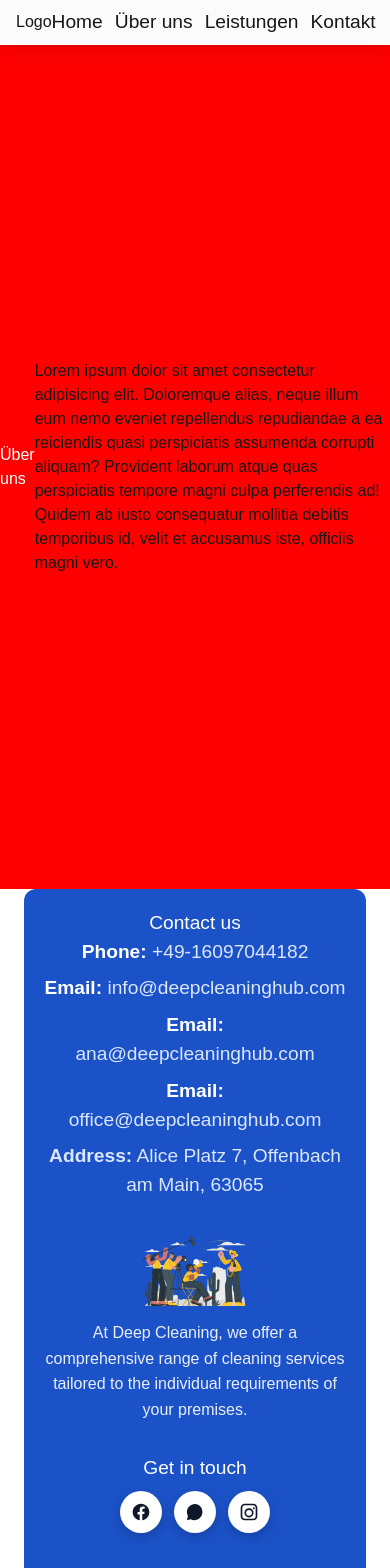
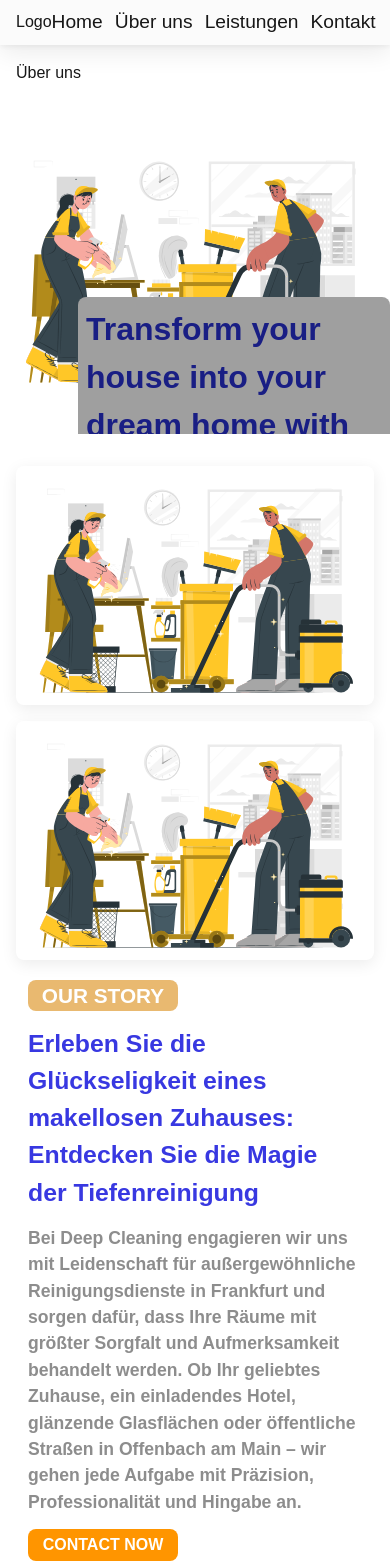
Before and after one commit to Marticvet/cleaning-web-app-ecom, a Next.js app: page /ueber-uns in a window 390 px wide. Shown: the top 1568 px of the page. Built offline with nearby package versions, Linux system fonts and the light colour scheme.

Commit message:
Our story add

```diff
--- a/src/app/page.tsx
+++ b/src/app/page.tsx
@@ -84,6 +84,10 @@ export default function Home() {
                     environment safe, fresh, and inviting.
                     `}
                 </p>
+
+                <div className={styles.cleaningServicesButton}>
+                    <Link href={""}>BOOK OUR CLEANING SERVICES</Link>
+                </div>
             </div>
         </div>
     );
--- a/src/app/ueber-uns/page.module.css
+++ b/src/app/ueber-uns/page.module.css
@@ -1,11 +1,322 @@
 .ueberUnsWrapper {
-    background-color: red;
+    /* background-color: red; */
+    /* height: 100vh; */
+    flex-grow: 1;
+    display: flex;
+    flex-direction: column;
+    align-items: center;
+    justify-content: center;
+
+    /* max-width: 1200px; */
+    margin: 0 auto;
+    padding: 16px;
+    gap: 16px;
+
+    /* margin-top: 200px; */
+}
+
+.cleaningServicesImageContainer {
+    /* full-bleed across the viewport */
+    width: 100vw;
     height: 100vh;
+
+    position: relative;
+    overflow: hidden;
+    /* center the 100vw block even if page content is centered/narrow */
+    /* margin-left: calc(50% - 50vw); */
+    /* margin-right: calc(50% - 50vw); */
+    /* margin: 32px 0; */
+}
+
+.cleaningServicesImageContainer>h2 {
+    position: absolute;
+    top: 200px;
+    left: 20vw;
+    color: rgb(25, 30, 132);
+    background-color: rgb(159, 159, 159);
+    padding: 8px;
+    border-radius: 8px;
+    font-weight: 800;
+    font-size: 2rem;
+}
+
+/* make the Next/Image fill the box nicely */
+.cleaningServicesImageContainer :global(img) {
+    object-fit: cover;
+    /* fills, crops if needed (use 'contain' for SVGs) */
+    object-position: center;
+}
+
+/* --- Content wrapper under the hero --- */
+.ueberUnsWrapper {
+    flex-grow: 1;
+    display: flex;
+    flex-direction: column;
+
+    /* Let content flow naturally (better for long text) */
+    align-items: stretch;
+    justify-content: flex-start;
+
+    /* Fluid page width + comfy padding */
+    /* max-width: 1200px; */
+    margin: 0 auto;
+    padding: clamp(16px, 4vw, 32px);
+    /* padding: 0 auto; */
+    gap: clamp(12px, 2vw, 20px);
+}
+
+/* --- Full-bleed hero at the very top --- */
+.cleaningServicesImageContainer {
+    /* full-bleed across the viewport without causing a horizontal scrollbar */
+    width: 100vw;
+    /* Responsive height: min 280px, usually 40% of viewport, cap ~560px */
+    height: clamp(280px, 40dvh, 560px);
+
+    position: relative;
+    overflow: hidden;
+
+    /* center the 100vw block inside a centered page */
+    margin-left: calc(50% - 50vw);
+    margin-right: calc(50% - 50vw);
+
+    /* push hero below a sticky/fixed navbar */
+    margin-top: var(--nav-h);
+}
+
+/* Fallback for browsers without dynamic viewport units */
+@supports not (height: 40dvh) {
+    .cleaningServicesImageContainer {
+        height: clamp(280px, 40vh, 560px);
+    }
+}
+
+/* Make the Next/Image fill the hero nicely */
+.cleaningServicesImageContainer :global(img) {
+    object-fit: cover;
+    /* fill hero; may crop edges (best for photos) */
+    object-position: center;
+}
+
+/* Optional: if you’re using SVG illustrations and prefer no cropping,
+   temporarily switch to 'contain' on very small screens */
+@media (max-width: 480px) {
+    .cleaningServicesImageContainer :global(img) {
+        object-fit: contain;
+        background: #fff;
+        /* avoids transparent gaps around SVGs */
+    }
+}
+
+.ourStoryContainer {
+    /* background-color: yellow; */
     display: flex;
     align-items: center;
-    justify-content: center;
+    justify-content: space-evenly;
+
+    padding: 0 auto;
+    height: 400px;
+    margin: 32px auto;
+    max-width: 1250px;
 }
 
-.ueberUnsWrapper > h1 {
+.ourStoryContainer>.leftInnerContainer {
+    width: 50vw;
+    display: grid;
+    gap: 8px;
+    grid-template-columns: repeat(2, 250px);
+    /* grid-auto-rows: 250px; */
+}
+
+.ourStoryContainer>.leftInnerContainer>div {
+    /* background-color: red; */
+    border-radius: 8px;
+}
+
+.firstLeftInnerContainer {
+    grid-column-start: 2;
+    grid-column-end: 2;
+    grid-row-start: 1;
+    grid-row-end: 1;
+
+    align-content: center;
+    justify-items: center;
+}
+
+.secondLeftInnerContainer {
+    grid-column-start: 1;
+    grid-column-end: 1;
+    grid-row-start: 2;
+    grid-row-end: 2;
+
+    align-content: center;
+    justify-items: center;
+}
+
+.ourStoryContainer>.rightInnerContainer {
+    width: 50vw;
+}
+
+.rightInnerContiner {
+    /* background-color: blue; */
+    height: inherit;
+    display: flex;
+    flex-grow: 1;
+    flex-direction: column;
+    justify-content: space-evenly;
+
+    margin-left: 32px;
+    padding: 0 12px;
+}
+
+.rightInnerContiner>h6 {
+    background-color: rgb(233, 185, 112);
+    border-radius: 8px;
     color: white;
+    font-size: 1.3rem;
+    font-weight: 800;
+    text-align: center;
+    width: 150px;
 }
+
+.rightInnerContiner>h2 {
+    font-size: 1.55rem;
+    color: rgb(56, 56, 225);
+    font-weight: 700;
+
+}
+
+.rightInnerContiner>p {
+    font-weight: 600;
+    font-size: 1.1rem;
+    color: rgba(132, 132, 132, 0.927);
+}
+
+.rightInnerContiner>a {
+    background-color: rgb(255, 149, 0);
+    width: 150px;
+    text-align: center;
+    height: 32px;
+    display: flex;
+    justify-content: center;
+    align-items: center;
+    border-radius: 8px;
+    color: white;
+    font-weight: 600;
+}
+
+/* chat */
+
+
+/* < 992px */
+@media (max-width: 992px) {
+
+    /* let the section grow; single-column layout */
+    .ourStoryContainer {
+        display: grid;
+        grid-template-columns: 1fr;
+        gap: 20px;
+        height: auto;
+        /* override any fixed height */
+        margin: 24px auto;
+        max-width: 700px;
+        align-items: start;
+    }
+
+    /* stack the image cards vertically and center them */
+    .leftInnerContainer {
+        width: 100%;
+        display: grid;
+        grid-template-columns: 1fr;
+        gap: 16px;
+        justify-items: center;
+        /* center each card */
+        align-items: start;
+        background-color: transparent;
+        /* remove debug colors */
+    }
+
+    /* natural order; tidy card styling */
+    .firstLeftInnerContainer,
+    .secondLeftInnerContainer {
+        grid-column: auto;
+        grid-row: auto;
+        display: block;
+        width: 100%;
+        max-width: 360px;
+        /* tweak 320–420px if desired */
+        border-radius: 12px;
+        overflow: hidden;
+        box-shadow: 0 4px 16px rgba(0, 0, 0, 0.08);
+    }
+
+    /* make images fluid */
+    .leftInnerContainer img,
+    .firstLeftInnerContainer img,
+    .secondLeftInnerContainer img {
+        display: block;
+        width: 100%;
+        height: auto;
+    }
+
+    /* put the text below the images with comfy spacing */
+    .rightInnerContiner {
+        grid-column: 1 / -1;
+        margin-left: 0;
+        padding: 0 12px;
+        gap: 14px;
+    }
+}
+
+/* < 577px — hard-stack images as a centered flex column */
+@media (max-width: 576px) {
+    /* Make the section a single column and allow it to grow */
+    .ourStoryContainer {
+      display: grid !important;
+      grid-template-columns: 1fr !important;
+      gap: 20px;
+      height: auto !important;
+      margin: 20px auto;
+    }
+
+    /* Switch the images container to flex column */
+    .ourStoryContainer .leftInnerContainer {
+      display: flex !important;
+      flex-direction: column !important;
+      align-items: center;
+      justify-content: flex-start;
+      gap: 16px;
+      width: 100%;
+    }
+
+    /* Reset any grid placement on the two image wrappers */
+    .ourStoryContainer .firstLeftInnerContainer,
+    .ourStoryContainer .secondLeftInnerContainer {
+      grid-column: auto !important;
+      grid-row: auto !important;
+      width: 100%;
+      max-width: 360px; /* tweak 320–420px if you like */
+      display: block;
+      border-radius: 12px;
+      overflow: hidden;
+    }
+
+    /* Next/Image often wraps <img> in a <span>; make both fluid */
+    .ourStoryContainer .leftInnerContainer :global(span),
+    .ourStoryContainer .leftInnerContainer :global(img) {
+      display: block;
+      width: 100% !important;
+      height: auto !important;
+    }
+
+    /* If your images use object-fit: cover, keep it tidy */
+    .ourStoryContainer .leftInnerContainer :global(img) {
+      object-fit: cover;
+    }
+
+    /* Put the text column below the images */
+    .ourStoryContainer .rightInnerContiner {
+      grid-column: 1 / -1 !important;
+      padding: 0 12px;
+      gap: 14px;
+    }
+  }
--- a/src/app/ueber-uns/page.tsx
+++ b/src/app/ueber-uns/page.tsx
@@ -1,20 +1,66 @@
+import Link from "next/link";
 import styles from "./page.module.css";
+import Image from "next/image";
 
 export default function UeberUnsPage() {
     return (
         <div className={styles.ueberUnsWrapper}>
             <h1>Über uns</h1>
 
-            <div>
-                <p>
-                    Lorem ipsum dolor sit amet consectetur adipisicing elit.
-                    Doloremque alias, neque illum eum nemo eveniet repellendus
-                    repudiandae a ea reiciendis quasi perspiciatis assumenda
-                    corrupti aliquam? Provident laborum atque quas perspiciatis
-                    tempore magni culpa perferendis ad! Quidem ab iusto
-                    consequatur mollitia debitis temporibus id, velit et
-                    accusamus iste, officiis magni vero.
-                </p>
+            <div className={styles.cleaningServicesImageContainer}>
+                <Image
+                    src="/images/cleaning service-cuate.svg"
+                    alt="Cleaning Services Image"
+                    fill // <-- fills the 40vh container
+                    priority
+                    sizes="100vw"
+                />
+
+                <h2>
+                    Transform your house into your dream home with our expert
+                    services.
+                </h2>
+            </div>
+
+            <div className={styles.ourStoryContainer}>
+                <div className={styles.leftInnerContainer}>
+                    <div className={styles.firstLeftInnerContainer}>
+                        <Image
+                            src="/images/cleaning service-cuate.svg"
+                            alt="Cleaning Services Image"
+                            height={250}
+                            width={250}
+                        />
+                    </div>
+                    <div className={styles.secondLeftInnerContainer}>
+                        <Image
+                            src="/images/cleaning service-cuate.svg"
+                            alt="Cleaning Services Image"
+                            height={250}
+                            width={250}
+                        />
+                    </div>
+                </div>
+
+                <div className={styles.rightInnerContiner}>
+                    <h6>OUR STORY</h6>
+                    <h2>
+                        Erleben Sie die Glückseligkeit eines makellosen
+                        Zuhauses: Entdecken Sie die Magie der Tiefenreinigung
+                    </h2>
+                    <p>
+                        Bei Deep Cleaning engagieren wir uns mit Leidenschaft
+                        für außergewöhnliche Reinigungsdienste in Frankfurt und
+                        sorgen dafür, dass Ihre Räume mit größter Sorgfalt und
+                        Aufmerksamkeit behandelt werden. Ob Ihr geliebtes
+                        Zuhause, ein einladendes Hotel, glänzende Glasflächen
+                        oder öffentliche Straßen in Offenbach am Main – wir
+                        gehen jede Aufgabe mit Präzision, Professionalität und
+                        Hingabe an.
+                    </p>
+
+                    <Link href={"/kontakt"}>CONTACT NOW</Link>
+                </div>
             </div>
         </div>
     );
```
Also changed, not shown: src/page.module.css (+17 -0 lines), public/images/cleaning service-cuate.svg (added), public/images/gutter cleaning-cuate.svg (added).
